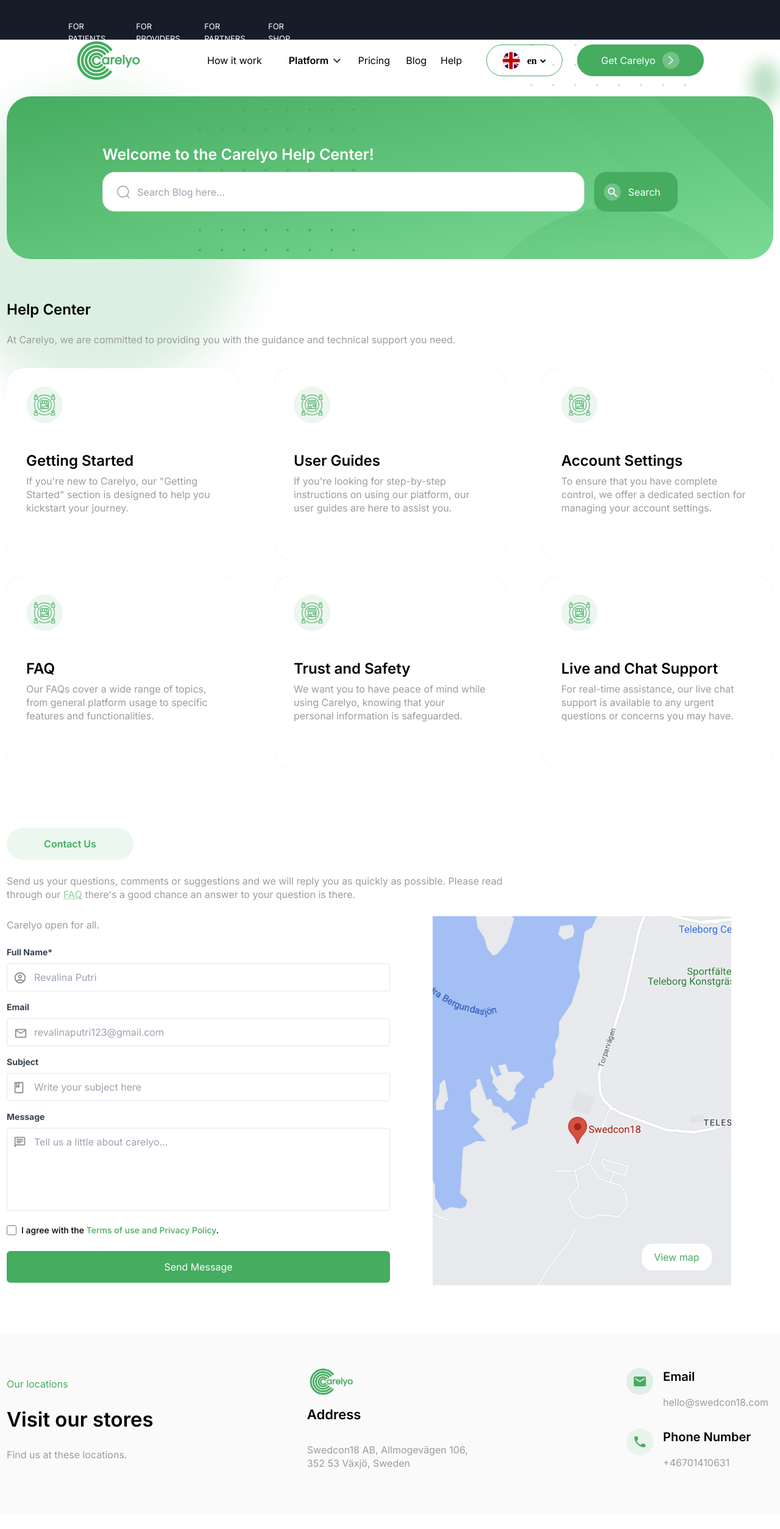
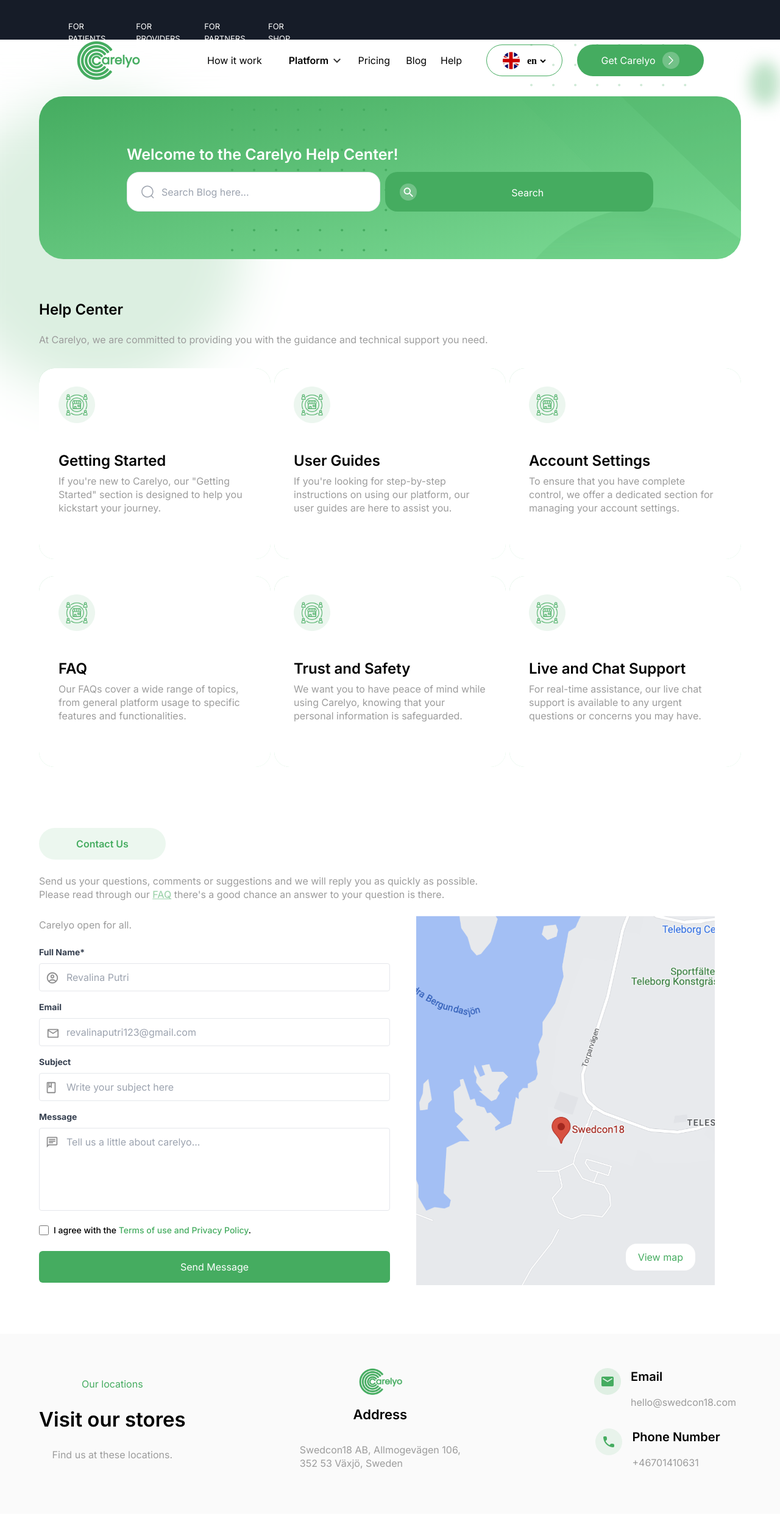
Before and after one commit to meeruu8282/next-mongodb-clerk, a Next.js app: page /providers/help in a window 1280 px wide. Shown: the top 2508 px of the page at 61% size. Built offline with nearby package versions, Linux system fonts and the light colour scheme.

Commit message:
Responivity improvment

```diff
--- a/package.json
+++ b/package.json
@@ -63,6 +63,7 @@
   "devDependencies": {
     "@next/eslint-plugin-next": "^13.1.6",
     "@payloadcms/eslint-config": "^0.0.1",
+    "@swc/core": "^1.3.106",
     "@types/dotenv": "^8.2.0",
     "@types/express": "^4.17.9",
     "@types/node": "18.11.3",
--- a/src/app/(pages)/providers/Components/contactComponent.tsx
+++ b/src/app/(pages)/providers/Components/contactComponent.tsx
@@ -4,13 +4,17 @@ import { useState } from "react";
 export default function ContactComponent() {
     const [isOpen, setIsOpen] = useState(false);
     return (
-        <div className="flex flex-col justify-start w-[1258px] mt-[100px]">
-            <div>
-                <button className="carelyoButton bg-opacity-10 text-[#45AC60] text-[poppins] font-semibold hover:text-[#FFFFFF]">Contact Us</button>
-                <p className="w-4/6 text-[Poppins] text-[16px] leading-[22px] tracking-[0em] text-[#9C9C9C] mt-6">Send us your questions, comments or suggestions and we will reply you as quickly as possible. Please read through our <a className="text-[#45AC60] font-medium text-opacity-50 underline hover:text-opacity-100" href="">FAQ</a> there's a good chance an answer to your question is there.</p>
+        <div className="flex flex-col w-[95%] lg:w-[90%] max-w-[1258px] mt-[100px] align-center items-center">
+            <div className="w-[95%] lg:w-full">
+                <div className="flex justify-center lg:justify-start">
+                    <button className="carelyoButton bg-opacity-10 text-[#45AC60] text-[poppins] font-semibold hover:text-[#FFFFFF]">Contact Us</button>
+                </div>
+                <div className="flex justify-center lg:justify-start">
+                    <p className="w-5/6 text-center lg:text-left lg:w-4/6 text-[Poppins] text-[16px] leading-[22px] tracking-[0em] text-[#9C9C9C] mt-6">Send us your questions, comments or suggestions and we will reply you as quickly as possible. Please read through our <a className="text-[#45AC60] font-medium text-opacity-50 underline hover:text-opacity-100" href="">FAQ</a> there's a good chance an answer to your question is there.</p>
+                </div>
             </div>
-            <div className="flex w-[1258px] justify-between mt-6">
-                <div className="flex flex-col justify-center w-[50%]">
+            <div className="flex w-[95%] lg:w-full flex-col lg:flex-row justify-center align-end mt-6">
+                <div className="flex flex-col justify-center w-[100%] lg:w-[50%]">
                     <p className="text-[Poppins] text-[16px] leading-[22px] tracking-[0em] text-[#9C9C9C] mb-6">Carelyo open for all.</p>
                     <form>
                         <div className="mb-4">
@@ -84,7 +88,7 @@ export default function ContactComponent() {
                     </form>
                     <button className="carelyoButton rounded-md w-full">Send Message</button>
                 </div>
-                <div className="flex justify-center w-[50%]">
+                <div className="flex justify-center w-[100%] mt-10 lg:mt-0 lg:w-[50%]">
                     <div className="relative">
                         <Image
                             src="/Map.png"
--- a/src/app/(pages)/providers/Components/helpCard.tsx
+++ b/src/app/(pages)/providers/Components/helpCard.tsx
@@ -15,9 +15,9 @@ interface HelpCardTemplateProps {
 
   }) => {
     return (
-        <div className="relative h-[313px] w-[380px] group mt-7">
-            <div className="absolute greenBackground inset-0 h-[313px] w-[380px] rounded-[25px] group-hover:blur opacity-50 transition duration-200"></div>
-            <div className="relative bg-[#FFFFFF] group-hover:border-[1px] transition duration-200 border-[#45AC60] h-[313px] w-[380px] rounded-[25px] p-8 flex flex-col justify-center align-center ">
+        <div className="relative h-[313px] max-w-[380px] group mt-7">
+            <div className="absolute greenBackground inset-0 h-[313px] max-w-[380px] rounded-[25px] group-hover:blur opacity-50 transition duration-200"></div>
+            <div className="relative bg-[#FFFFFF] group-hover:border-[1px] transition duration-200 border-[#45AC60] h-[313px] max-w-[380px] rounded-[25px] p-8 flex flex-col justify-center align-center ">
             <div>
             <Image
                   className="absolute top-[30px] h-[60px] w-[60px]"
--- a/src/app/(pages)/providers/Components/helpCenter.tsx
+++ b/src/app/(pages)/providers/Components/helpCenter.tsx
@@ -2,10 +2,10 @@ import HelpCard from "./helpCard";
 
 export default function () {
   return (
-        <div className="relative flex w-[1258px] flex-wrap justify-between">
-            <div className="w-full mt-12 mb-2">
-                <h1 className="text-[Poppins] text-[24px] leading-[29px] tracking-[0em] left-0 font-semibold mt-5">Help Center</h1>
-                <p className="h-[22px] text-[Poppins] text-[16px] leading-[22px] tracking-[0em] left-0 text-[#9C9C9C] mt-6">At Carelyo, we are committed to providing you with the guidance and technical support you need.</p>
+    <div className="relative flex w-[95%] lg:w-[90%] flex-wrap lg:justify-between justify-center">
+      <div className="w-[70%] mt-6 md:mt-12 md:mb-2 mb-20 text-center md:text-left md:w-[90%]">
+        <h1 className="text-[Poppins] text-[32px] md:text-[24px] leading-[29px] tracking-[0em] left-0 font-semibold mt-5">Help Center</h1>
+        <p className="h-[22px] text-[Poppins] text-[19px] md:text-[16px] leading-[22px] tracking-[0em] left-0 text-[#9C9C9C] mt-6">At Carelyo, we are committed to providing you with the guidance and technical support you need.</p>
       </div>
       <HelpCard
         icon={"/helpCardImg.png"}
@@ -18,31 +18,31 @@ export default function () {
         header={"User Guides"}
         paragraph={
           "If you're looking for step-by-step instructions on using our platform, our user guides are here to assist you."
-             }/>
+        } />
       <HelpCard
         icon={"/helpCardImg.png"}
         header={"Account Settings"}
         paragraph={
           "To ensure that you have complete control, we offer a dedicated section for managing your account settings."
-             }/>
+        } />
       <HelpCard
         icon={"/helpCardImg.png"}
         header={"FAQ"}
         paragraph={
           "Our FAQs cover a wide range of topics, from general platform usage to specific features and functionalities."
-             }/>
+        } />
       <HelpCard
         icon={"/helpCardImg.png"}
         header={"Trust and Safety"}
         paragraph={
           "We want you to have peace of mind while using Carelyo, knowing that your personal information is safeguarded."
-             }/>
+        } />
       <HelpCard
         icon={"/helpCardImg.png"}
         header={"Live and Chat Support"}
         paragraph={
           "For real-time assistance, our live chat support is available to any urgent questions or concerns you may have."
-             }/>
+        } />
 
     </div>
   )
--- a/src/app/(pages)/providers/Components/locationComponent.tsx
+++ b/src/app/(pages)/providers/Components/locationComponent.tsx
@@ -1,14 +1,14 @@
 import Image from "next/image"
 export default function LocationComponent() {
     return (
-        <div className="w-full h-[295px] bg-[#FAFAFA] flex justify-center mt-20">
-            <div className="w-[1258px] flex justify-between">
-                <div className="flex flex-col justify-center">
+        <div className="w-full h-[700px] lg:h-[295px] bg-[#FAFAFA] flex flex-col lg:flex-row justify-center mt-20 text-center lg:text-left">
+            <div className="w-[90%] max-w-[1258px] flex flex-col lg:flex-row justify-between">
+                <div className="flex flex-col justify-center items-center">
                     <a className="text-[#45AC60] pb-4" href="">Our locations</a>
                     <h1 className="py-4 text-[Poppins] text-[33px] leading-[29px] font-semibold">Visit our stores</h1>
                     <p className="py-4 text-[Poppins] text-[16px] leading-[22px] text-[#9C9C9C]">Find us at these locations.</p>
                 </div>
-                <div className="flex flex-col justify-center">
+                <div className="flex mt-11 lg:mt-0 flex-col justify-center items-center lg:items-left">
                     <Image
                         src="/Mask group.png"
                         alt="Mask Image"
@@ -18,9 +18,9 @@ export default function LocationComponent() {
                     <h3 className="py-4 text-[Poppins] text-[22px] leading-[29px] font-semibold">Address</h3>
                     <p className="py-4 text-[Poppins] text-[16px] leading-[22px] text-[#9C9C9C]">Swedcon18 AB, Allmogevägen 106,<br></br> 352 53 Växjö, Sweden</p>
                 </div>
-                <div className="flex flex-col p-2 justify-center">
+                <div className="flex flex-col p-2 justify-center items-center lg:items-left mt-11 lg:mt-0">
                     <div className="flex pb-4">
-                        <svg width="44" height="44" viewBox="0 0 44 44" fill="none" xmlns="http://www.w3.org/2000/svg">
+                        <svg className="ml-6" width="44" height="44" viewBox="0 0 44 44" fill="none" xmlns="http://www.w3.org/2000/svg">
                             <rect width="44" height="44" rx="22" fill="#45AC60" fill-opacity="0.15" />
                             <g clip-path="url(#clip0_341_1234)">
                                 <path d="M30 14H14C12.9 14 12.01 14.9 12.01 16L12 28C12 29.1 12.9 30 14 30H30C31.1 30 32 29.1 32 28V16C32 14.9 31.1 14 30 14ZM29.6 18.25L22.53 22.67C22.21 22.87 21.79 22.87 21.47 22.67L14.4 18.25C14.15 18.09 14 17.82 14 17.53C14 16.86 14.73 16.46 15.3 16.81L22 21L28.7 16.81C29.27 16.46 30 16.86 30 17.53C30 17.82 29.85 18.09 29.6 18.25Z" fill="#45AC60" />
--- a/src/app/(pages)/providers/Components/searchBar.tsx
+++ b/src/app/(pages)/providers/Components/searchBar.tsx
@@ -2,12 +2,12 @@ import EllipseBackground from "./ellipseBackground";
 
 export default function SearchBar() {
     return (
-        <div className=" relative w-[1258px] h-[267px] top-[top: 2652px] mt-[100px">
+        <div className="relative w-[97%] md:w-[90%] h-[267px] top-[top: 2652px]">
             {/* Green background container */}
-            <div className="greenBackground w-[1258px] h-[267px] rounded-[40px] overflow-hidden">
+            <div className="greenBackground h-[267px] rounded-[40px] overflow-hidden">
                 <div className=" absolute top-[20px] left-[315px]">
                     {/* background with about 50 circles */}
-                    <EllipseBackground/>
+                    <EllipseBackground />
                 </div>
                 {/* Green background rectangle */}
                 <div
@@ -17,12 +17,12 @@ export default function SearchBar() {
                     {/* Corner triangle */}
                 </div>
                 <div
-                    className="greenBackgroundTriangle absolute w-[197px] h-[189.5px] top-0 right-0  rounded-tr-[40px]"
+                    className="greenBackgroundTriangle absolute max-w-[197px] h-[189.5px] top-0 right-0  rounded-tr-[40px]"
                     style={{ clipPath: "polygon(0% 0%, 100% 100%, 100% 0%, 0% 0%)" }}
                 ></div>
                 {/* Green background rectangle */}
                 <div
-                    className=" absolute w-[415px] h-[267px] top-0 left-0 rounded-bl-[40px] rounded-tl-[40px] bg-[#45AC60] opacity-5"
+                    className=" absolute max-w-[415px] h-[267px] top-0 left-0 rounded-bl-[40px] rounded-tl-[40px] bg-[#45AC60] opacity-5"
                     style={{ clipPath: "polygon(0% 50%, 100% 100%, 0% 100%, 0% 0%)" }}
                 >
                     {/* Corner triangle */}
@@ -30,31 +30,33 @@ export default function SearchBar() {
                 <div className="greenCircleContainer left-[1000px] top-[182px]">
                     <div
                         className="greenCircle"
-                        style={{ clipPath: "polygon(0% 0%, 100% 0%, 100% 40%, 0% 40%)",
-                        height: "487px",
-                        width: "487px",
-                   borderRadius: "100%"}}
+                        style={{
+                            clipPath: "polygon(0% 0%, 100% 0%, 100% 40%, 0% 40%)",
+                            height: "487px",
+                            width: "487px",
+                            borderRadius: "100%"
+                        }}
                     ></div>
                 </div>
-                <form action="" className="flex relative w-3/4 v-max mx-auto">
+                <form action="" className="flex relative w-full p-4 md:p-0 md:w-3/4 v-max mx-auto">
                     <div className="flex flex-col w-full">
-                        <label className="text-[poppins] text-[25px] font-semibold leading-15 tracking-normal  text-left text-[#FFFFFF]" htmlFor="SearchHelp">Welcome to the Carelyo Help Center!</label>
-                        <div className="flex pt-2.5">
+                        <label className="text-[poppins] text-[25px] text-center md:text-left font-semibold leading-15 tracking-normal  text-left text-[#FFFFFF]" htmlFor="SearchHelp">Welcome to the Carelyo Help Center!</label>
+                        <div className="flex flex-row pt-2.5">
                             <div className="relative w-full">
-                                <input type="search" name="" id="SearchHelp" placeholder="Search Blog here..." className="peer z-10 bg transparent w-full h-[65px] rounded-[20px] border cursor-pointer focus:outline-none focus:cursor-text pl-14 pr-4" />
+                                <input type="search" name="" id="SearchHelp" placeholder="Search Blog here..." className="peer z-10 bg transparent w-full h-[65px] rounded-[20px] border cursor-pointer focus:outline-none text-[19px] md:text-[16px] focus:cursor-text pl-14 pr-4" />
                                 <svg width="21" height="22" viewBox="0 0 21 22" fill="none" xmlns="http://www.w3.org/2000/svg" className="absolute top-[22px] ml-6">
                                     <path fill-rule="evenodd" clip-rule="evenodd" d="M9.8806 0.5C15.2506 0.5 19.6186 4.868 19.6186 10.238C19.6186 12.7715 18.6463 15.0823 17.0553 16.8165L20.186 19.9407C20.479 20.2337 20.48 20.7077 20.187 21.0007C20.041 21.1487 19.848 21.2217 19.656 21.2217C19.465 21.2217 19.273 21.1487 19.126 21.0027L15.9575 17.843C14.2907 19.1778 12.1773 19.977 9.8806 19.977C4.5106 19.977 0.141602 15.608 0.141602 10.238C0.141602 4.868 4.5106 0.5 9.8806 0.5ZM9.8806 2C5.3376 2 1.6416 5.695 1.6416 10.238C1.6416 14.781 5.3376 18.477 9.8806 18.477C14.4226 18.477 18.1186 14.781 18.1186 10.238C18.1186 5.695 14.4226 2 9.8806 2Z" fill="#9ca2ad" />
                                 </svg>
                             </div>
-                            <button className="carelyoButton flex items-center h-[65px] rounded-[20px] ml-4 w-1/6 p-4">
+                            <button className="carelyoButton justify-center flex md:w-full items-center md:p-6 h-[65px] w-[65px] md:w-[170px] rounded-[20px] md:mt-0 ml-2 w-1/6 p-4">
                                 <div className="">
-                                    <div className="h-[28px] w-[28px] rounded-full flex justify-center items-center bg-[#FFFFFF] bg-opacity-[25%]">
+                                    <div className="w-[40px] h-[40px] md:h-[28px] md:w-[28px] rounded-full flex justify-center items-center bg-[#FFFFFF] bg-opacity-[25%]">
                                         <svg width="16" height="16" viewBox="0 0 16 16" fill="" xmlns="http://www.w3.org/2000/svg">
                                             <path d="M11.5625 10.25H10.8712L10.6262 10.0137C11.4837 9.01625 12 7.72125 12 6.3125C12 3.17125 9.45375 0.625 6.3125 0.625C3.17125 0.625 0.625 3.17125 0.625 6.3125C0.625 9.45375 3.17125 12 6.3125 12C7.72125 12 9.01625 11.4837 10.0137 10.6262L10.25 10.8712V11.5625L14.625 15.9287L15.9287 14.625L11.5625 10.25ZM6.3125 10.25C4.13375 10.25 2.375 8.49125 2.375 6.3125C2.375 4.13375 4.13375 2.375 6.3125 2.375C8.49125 2.375 10.25 4.13375 10.25 6.3125C10.25 8.49125 8.49125 10.25 6.3125 10.25Z" fill="#FFFFFF" />
                                         </svg>
                                     </div>
                                 </div>
-                                <div className="carelyoButtonText flex items-center justify-center text-[16px] w-full">
+                                <div className="carelyoButtonText flex items-center justify-center text-[16px] w-full hidden md:block">
                                     Search
                                 </div>
                             </button>
--- a/src/app/(pages)/providers/help/page.tsx
+++ b/src/app/(pages)/providers/help/page.tsx
@@ -7,7 +7,7 @@ import SuperCharge from "../Components/superCharge";
 
 export default function Help() {
   return (
-    <div className="flex flex-col align-center items-center min-h-screen">
+    <div className="flex flex-col items-center min-h-screen">
       <BlurBackGroundDesign/>
       <SearchBar/>
       <HelpCenter/>
```
Also changed, not shown: 1 other file (tests, documents, lock files or other folders). Lines whose indentation alone changed are shown as unchanged.
